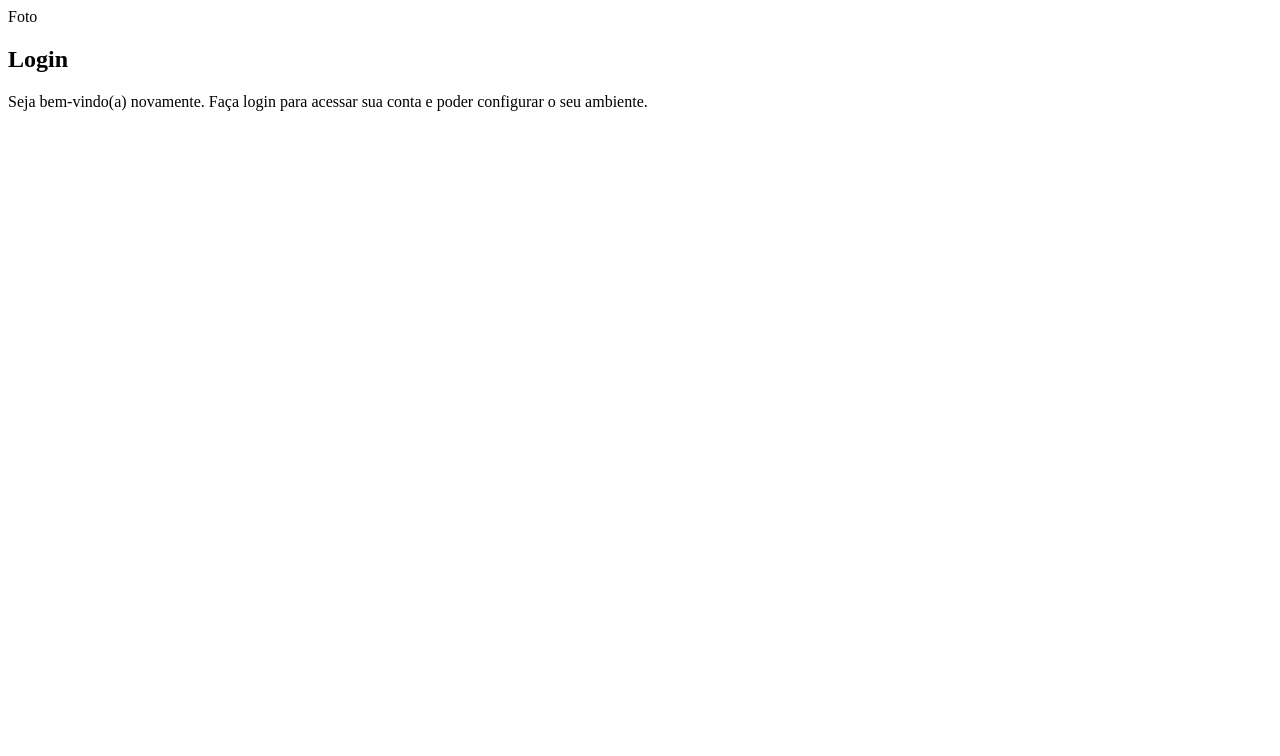
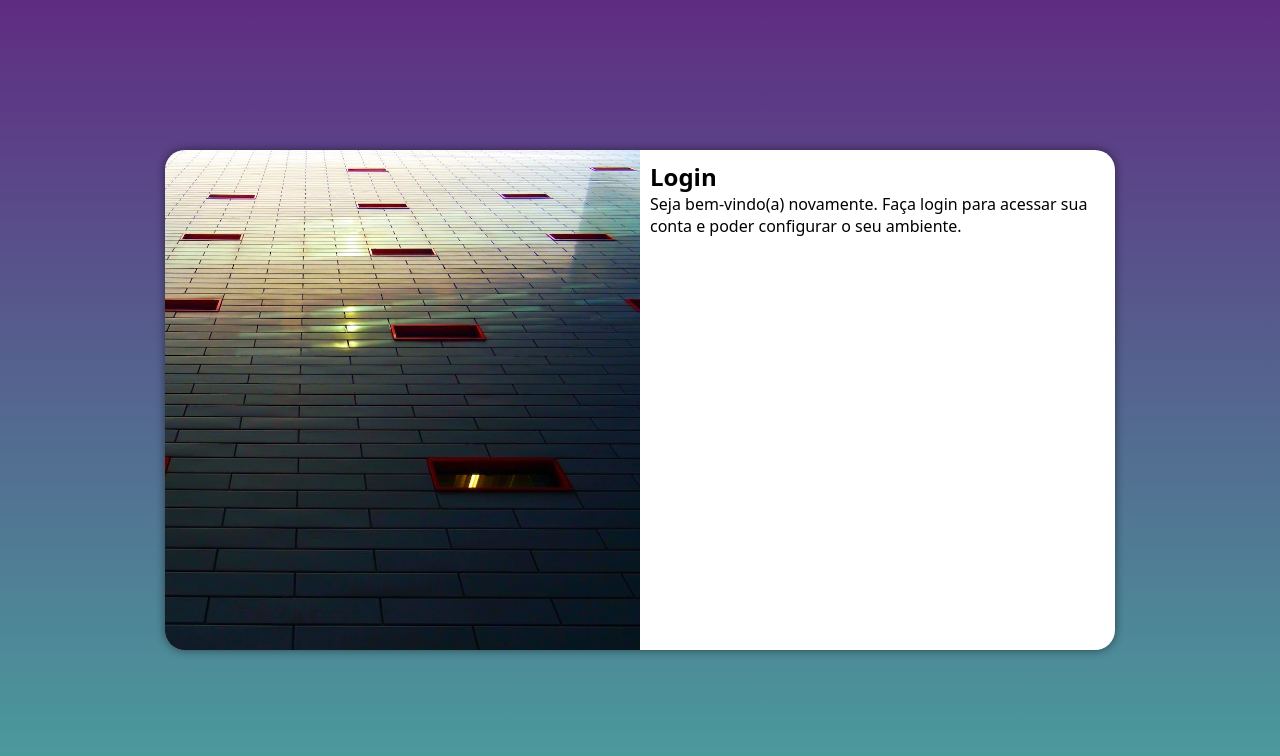
Before and after one commit to DouglasSvAlves/projeto-login, a plain HTML site: page index.html in a window 1280 px wide. Drawn offline with Linux system fonts and the light colour scheme.

Commit message:
att o projeto login

```diff
--- a/index.html
+++ b/index.html
@@ -5,12 +5,13 @@
     <meta name="viewport" content="width=device-width, initial-scale=1.0">
     <title>Login</title>
     <link rel="stylesheet" href="style/style.css">
+    <link rel="stylesheet" href="style/media-query.css">
 </head>
 <body>
     <main>
         <section id="login">
             <div id="imagem">
-                Foto
+
             </div>
             <div id="formulario">
                 <h1>Login</h1>
--- /dev/null
+++ b/style/media-query.css
@@ -0,0 +1,50 @@
+@charset "UTF-8";
+
+:root {
+    --cor1: #49a09d;
+    --cor2: #5f2c82;
+}
+
+@media screen and (min-width: 768px) and (max-width: 992px) {
+
+    body {
+        background-image: linear-gradient(to top, var(--cor1), var(--cor2));
+    }
+
+    section#login {
+        width: 80vw;
+    }
+
+    section#login div#imagem {
+        float: left; /*é o que faz deixar a posição da imagem de lado*/
+        width: 30%;
+        height: 100%;
+    }
+
+    section#login div#formulario {
+        float: right;
+        width: 70%;
+    }
+}
+
+@media screen and (min-width: 992px) {
+
+    body {
+        background-image: linear-gradient(to top, var(--cor1), var(--cor2));
+    }
+
+    section#login {
+        width: 950px;
+    }
+
+    section#login div#imagem {
+        float: left;
+        width: 50%;
+        height: 100%;
+    }
+
+    section#login div#formulario {
+        float: right;
+        width: 50%;
+    }
+}
--- a/style/style.css
+++ b/style/style.css
@@ -5,4 +5,58 @@
     Paleta de cores
     Verde: #49a09d
     Lilás: #5f2c82
-/*
+*/
+
+* {
+    font-family: system-ui, -apple-system, BlinkMacSystemFont, 'Segoe UI', Roboto, Oxygen, Ubuntu, Cantarell, 'Open Sans', 'Helvetica Neue', sans-serif;
+    padding: 0px;
+    margin: 0px;
+    box-sizing: border-box; /*Faz a bordar fazer parte da conta do tamanho, espaço e etc*/
+}
+
+:root {
+    --cor1: #49a09d;
+    --cor2: #5f2c82;
+}
+
+body, html {
+    background-color: var(--cor2);
+    height: 100vh;
+    width: 100vw;
+}
+
+main {
+    position: relative;
+    height: 100vh;
+    width: 100vw;
+}
+
+section#login {
+    position: absolute;
+    top: 50%;
+    left: 50%;
+    transform: translate(-50%, -50%);
+    overflow: hidden; /*Faz com que tudo que estiver fora da borda fique escondido*/
+
+    background-color: white;
+    width: 250px;
+    height: 500px;
+    border-radius: 20px;
+    box-shadow: 0px 0px 10px rgba(0, 0, 0, 0.493);
+    transition: width 0.3s, height 0.3s;
+    transition-timing-function: ease; /*Faz da uma suavisada na animação de transição*/
+}
+
+section#login div#imagem {
+    display: block;
+    background: var(--cor2) url('../imagens/pexels-sevenstorm-juhaszimrus-425227.jpg') no-repeat;
+    background-size: cover;
+    background-position: right top;
+    height: 200px;
+
+}
+
+section#login div#formulario {
+    display: block;
+    padding: 10px;
+}
```
